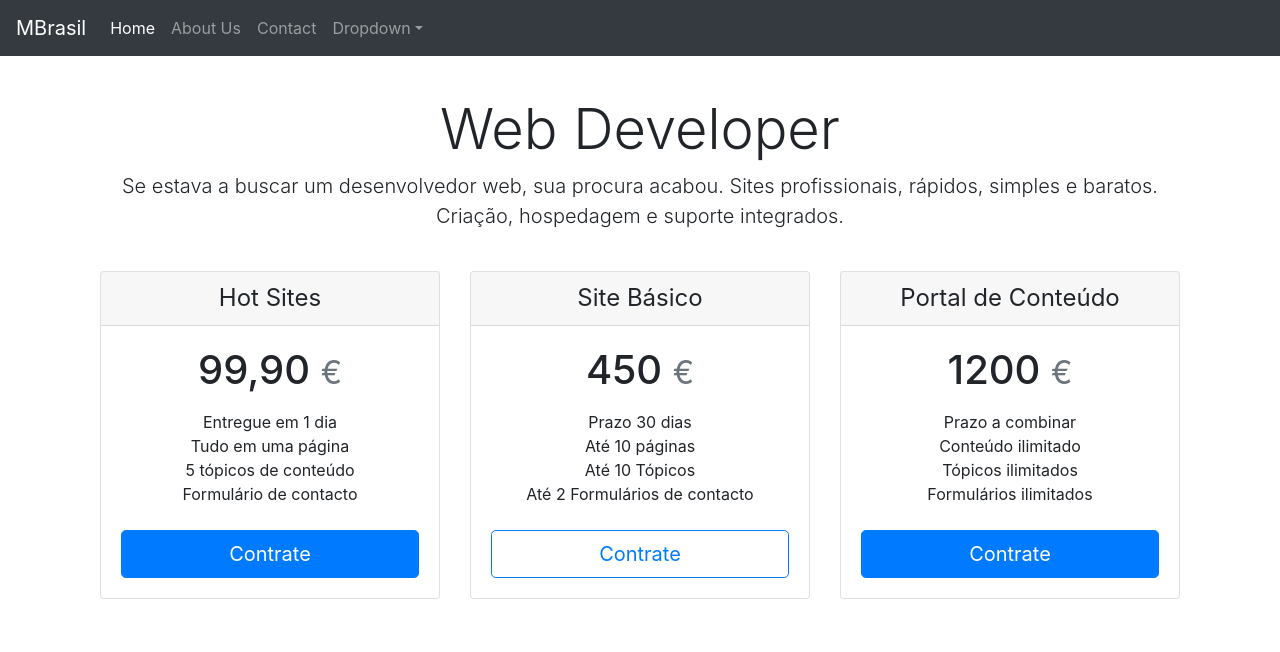
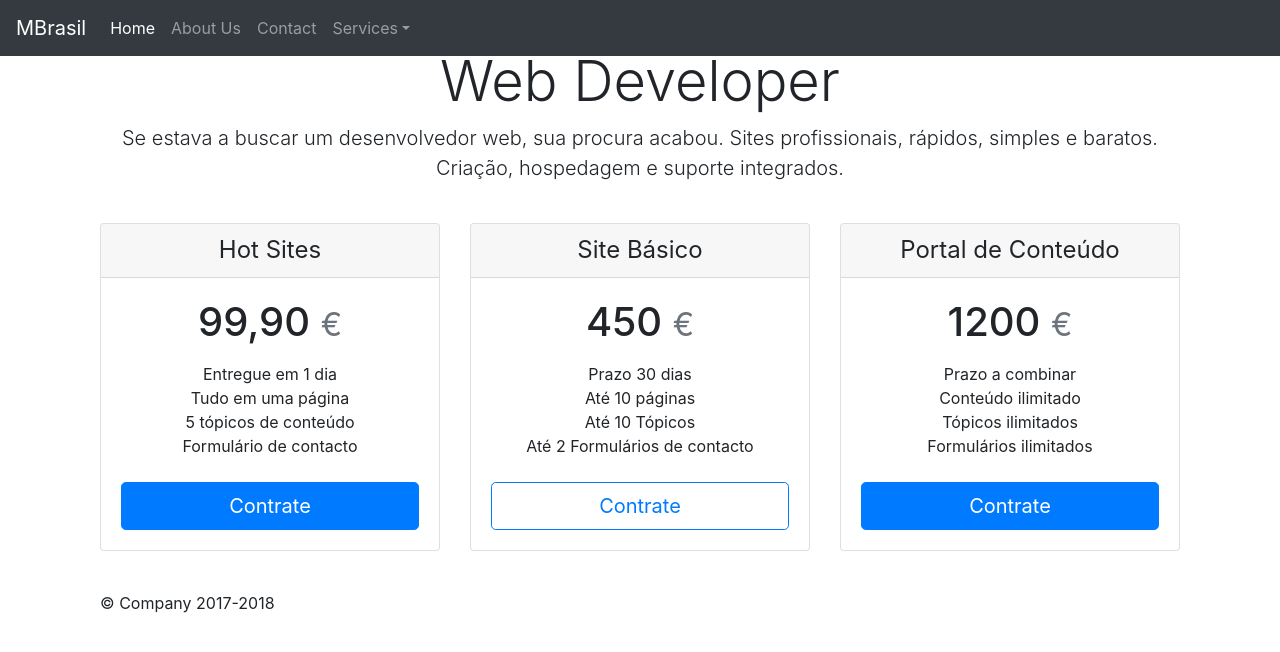
Before and after one commit to mbrasilce/mbrasil-site-nextjs, a Next.js app: page / in a window 1280 px wide. Shown: the top 652 px of the page. Built offline with nearby package versions, Linux system fonts and the light colour scheme.

Commit message:
Add footer

```diff
--- /dev/null
+++ b/components/Footer.js
@@ -0,0 +1,14 @@
+import MyApp from 'next';
+import Link from 'next/link';
+
+const Footer = () => {
+    return (
+        <div>
+            <footer class="container">
+                <p>&copy; Company 2017-2018</p>
+            </footer>
+        </div>
+    )
+}
+
+export default Footer
--- a/components/Menu.js
+++ b/components/Menu.js
@@ -42,7 +42,12 @@ const Menu = () => {
 
                         </li>
                         <li className="nav-item dropdown">
-                            <a className="nav-link dropdown-toggle" href="http://example.com" id="dropdown01" data-toggle="dropdown" aria-haspopup="true" aria-expanded="false">Dropdown</a>
+                            <Link href="#">
+                            <a className="nav-link dropdown-toggle" id="dropdown01" data-toggle="dropdown" aria-haspopup="true" aria-expanded="false">
+                                Services
+                            </a>
+                            </Link>
+
                             <div className="dropdown-menu" aria-labelledby="dropdown01">
                                 <a className="dropdown-item" href="#">Action</a>
                                 <a className="dropdown-item" href="#">Another action</a>
--- a/css/styles.css
+++ b/css/styles.css
@@ -1,3 +1,6 @@
+body {
+    padding-top: 3.5rem;
+}
 .logo_mbrasil {
     color: rgb(29, 29, 29);
     font-family: Arial Black, Arial, Helvetica, sans-serif;
--- a/pages/about.js
+++ b/pages/about.js
@@ -5,7 +5,7 @@ import 'bootstrap/dist/css/bootstrap.min.css'
 function About() {
     return (
 
-        <div className="container mt-5">
+        <div className="container">
             <Head>
                 <title>MBrasil - Desenvolvimento de Websites</title>
             </Head>
--- a/pages/contact.js
+++ b/pages/contact.js
@@ -5,7 +5,7 @@ import 'bootstrap/dist/css/bootstrap.min.css'
 function Contact() {
     return (
 
-        <div className="container mt-5">
+        <div className="container">
             <Head>
                 <title>MBrasil - Desenvolvimento de Websites</title>
             </Head>
--- a/pages/index.js
+++ b/pages/index.js
@@ -1,11 +1,12 @@
 import Head from 'next/head'
 import Menu from '../components/Menu'
 import 'bootstrap/dist/css/bootstrap.min.css'
+import Footer from '../components/Footer'
 
 function Home() {
     return (
 
-        <div className="container mt-5">
+        <div className="container">
             <Head>
                 <title>MBrasil - Desenvolvimento de Websites</title>
             </Head>
@@ -65,6 +66,7 @@ function Home() {
 
                 </div>
             </div>
+            <Footer></Footer>
         </div>
     )
 }
```
